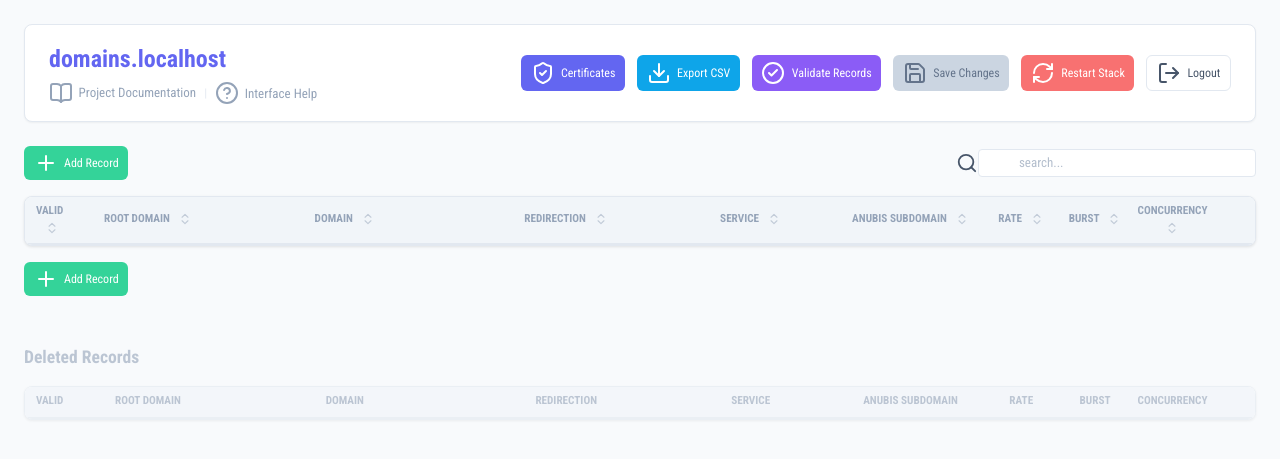
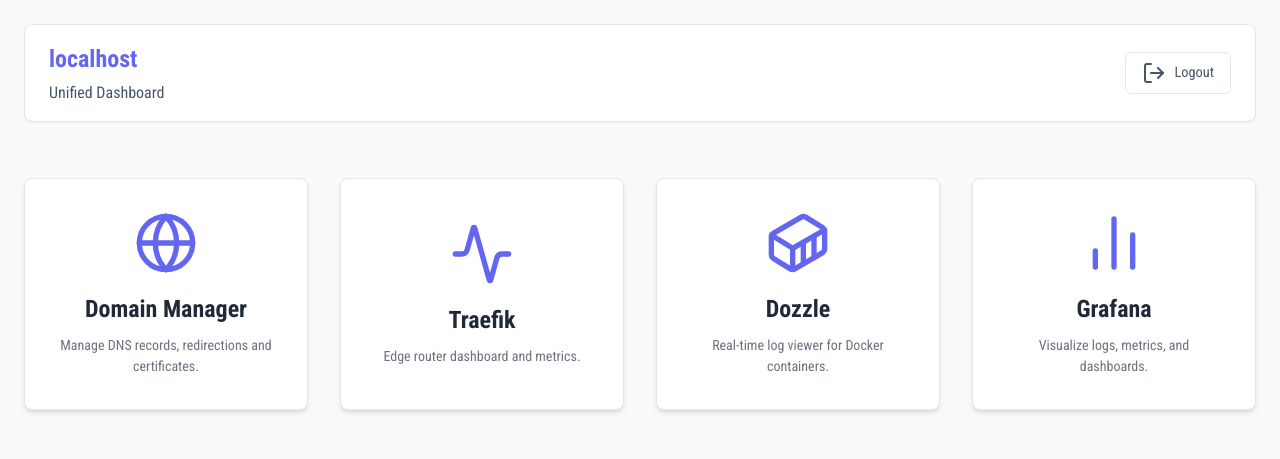
Before and after one commit to pinano/traefik-crowdsec-anubis-grafana, a Flask app: page / in a window 1280 px wide. Shown: the top 459 px of the page. Run offline with Flask 3, Linux system fonts and the light colour scheme; the visitor is signed in with stand-in values (Sample User, id 1); data that the repository does not hold is empty.

Commit message:
feat: Introduce a unified dashboard and configure domain manager for single sign-on across services.

```diff
--- a/config/domain-manager/app.py
+++ b/config/domain-manager/app.py
@@ -14,17 +14,23 @@ import base64
 import datetime
 import tldextract
 from collections import defaultdict
+from werkzeug.middleware.proxy_fix import ProxyFix
 
 app = Flask(__name__)
-app.secret_key = os.environ.get('FLASK_SECRET_KEY', secrets.token_hex(32))
+app.secret_key = os.environ.get('DOMAIN_MANAGER_SECRET_KEY', secrets.token_hex(32))
 
 # --- Hardened Session Settings ---
 app.config.update(
     SESSION_COOKIE_HTTPONLY=True,
     SESSION_COOKIE_SECURE=True,  # In production via Traefik HTTPS
     SESSION_COOKIE_SAMESITE='Lax',
-    PERMANENT_SESSION_LIFETIME=1800 # 30 minutes
+    PERMANENT_SESSION_LIFETIME=1800, # 30 minutes
+    SESSION_COOKIE_PATH='/' # Ensure cookie is valid for all subpaths
 )
+
+# Apply ProxyFix to handle X-Forwarded-For, X-Forwarded-Proto, X-Forwarded-Host, X-Forwarded-Prefix
+# x_for=1, x_proto=1, x_host=1, x_port=1, x_prefix=1
+app.wsgi_app = ProxyFix(app.wsgi_app, x_for=1, x_proto=1, x_host=1, x_prefix=1)
 
 # --- Rate Limiter Setup ---
 limiter = Limiter(
@@ -66,7 +72,7 @@ def login_required(f):
     @wraps(f)
     def decorated_function(*args, **kwargs):
         if not session.get('logged_in'):
-            if request.path.startswith('/api/') or request.path == '/api/restart-stream':
+            if request.path.startswith('/dm-api/') or request.path == '/dm-api/restart-stream':
                 return jsonify({'error': 'Unauthorized', 'message': 'Authentication required'}), 401
             return redirect(url_for('login'))
         return f(*args, **kwargs)
@@ -116,8 +122,6 @@ def validate_domain_data(entry):
 
     return True
 
-    return True
-
 def get_root_domain(domain):
     extracted = tldextract.extract(domain)
     if extracted.suffix:
@@ -157,6 +161,7 @@ def parse_certificate_data(cert_b64):
         data = {
             'error': None,
             'valid_days': -1,
+            'expiration_timestamp': 0, # For precise sorting
             'expiration_text': "",
             'cn': "",
             'sans': []
@@ -183,6 +188,7 @@ def parse_certificate_data(cert_b64):
                     now = datetime.datetime.utcnow()
                     delta = dt - now
                     data['valid_days'] = delta.days
+                    data['expiration_timestamp'] = dt.timestamp()
                     data['expiration_text'] = f"{formatted} ({delta.days} days left)"
                 except:
                     data['expiration_text'] = date_str
@@ -215,6 +221,7 @@ def parse_certificate_data(cert_b64):
          return {
                 'error': f"Exception: {e}",
                 'valid_days': -1,
+                'expiration_timestamp': 0,
                 'expiration_text': str(e),
                 'cn': "Error",
                 'sans': []
@@ -235,34 +242,33 @@ def read_csv():
             enabled = True
             first_col = row[0].strip()
 
-            # Skip pure comments that are not data (e.g. the header or actual comments)
-            # We assume a data row has at least domain info.
-            # Our header starts with "# domain", so we should ideally skip that specific line or generic comments.
-            # However, a commented row looks like "# example.com".
+            # 1. Handle Commented Lines (Disabled Domains OR Pure Comments)
+            if first_col.startswith('#'):
+                # Remove the leading # and whitespace
+                clean_content = first_col.lstrip('#').strip()
 
-            if first_col.startswith('#'):
-                # Check if it looks like a data row (has CSV structure)
-                # This is tricky because csv.reader already split it.
-                # If it's a "soft deleted" row, the first cell has the #.
-                clean_domain = first_col.lstrip('#').strip()
-                if not clean_domain:
-                    # specific check for the header line or empty comments
+                # A. Detect Header: matches "domain" and "redirection"
+                #    (Checking row[1] index safely requires checking length first)
+                if 'domain' in clean_content.lower() and len(row) > 1 and 'redirection' in row[1].lower():
                     continue
 
-                # Check if this line is likely our header
-                if 'domain' in clean_domain and 'redirection' in row[1]:
+                # B. Detect Pure Comments / Separators (e.g. "---", "Section Title")
+                #    If it doesn't look like a domain (has spaces, no dots, etc), skip it.
+                #    Simple heuristic: valid domains don't usually have spaces.
+                if ' ' in clean_content or not clean_content:
                     continue
 
+                # C. It's a disabled domain
                 enabled = False
-                row[0] = clean_domain
+                row[0] = clean_content
 
-            # Ensure row has enough columns (7 based on template)
+            # 2. Ensure row has enough columns (pad if necessary)
             # domain, redirection, service_name, anubis_subdomain, rate, burst, concurrency
-            # pad if necessary
             while len(row) < 7:
                 row.append('')
 
-            data.append({
+            # 3. Create Entry Object
+            entry = {
                 'domain': row[0].strip(),
                 'redirection': row[1].strip(),
                 'service_name': row[2].strip(),
@@ -271,7 +277,14 @@ def read_csv():
                 'burst': row[5].strip(),
                 'concurrency': row[6].strip(),
                 'enabled': enabled
-            })
+            }
+
+            # 4. Final Validation (Skip garbage that might have slipped through)
+            #    We reuse the same validation logic we use for writing.
+            #    This prevents "----------------" or other junk from breaking the UI.
+            if validate_domain_data(entry):
+                data.append(entry)
+
     return data
 
 def write_csv(data):
@@ -301,31 +314,134 @@ def write_csv(data):
                 entry['concurrency']
             ])
 
+def resolve_domain(domain):
+    try:
+        return socket.gethostbyname(domain)
+    except socket.gaierror:
+        return None
+
+def check_host_file(domain):
+    try:
+        with open('/etc/hosts', 'r') as f:
+            for line in f:
+                if domain in line and not line.strip().startswith('#'):
+                    return True
+    except:
+        pass
+    return False
+
+def get_external_services():
+    try:
+        # Get list of services from docker ps or docker compose
+        # We want services that are part of our stack.
+        # Using docker compose ps --services might be best if we can run it.
+        # Alternatively, list all containers on the same network?
+        # Let's stick to a simple docker format command that lists names.
+        # But wait, the original logic probably used docker compose or docker ps.
+        # Let's try to query docker API via curl if available or subprocess docker.
+
+        # We will use the docker socket if mapped, or just subprocess 'docker'
+        # Requires 'docker' CLI to be installed in image. It is (we use it for restart).
+
+        cmd = ["docker", "ps", "--format", "{{.Names}}"]
+        result = subprocess.run(cmd, capture_output=True, text=True)
+
+        # This returns container names like 'traefik-domain-manager-1'.
+        # We might want service names.
+        # 'docker compose ps --services' is better if we are in the compose root.
+
+        cmd_compose = ["docker", "compose", "ps", "--services"]
+        # We need to run this in BASE_DIR
+        result = subprocess.run(cmd_compose, cwd=BASE_DIR, capture_output=True, text=True, env=ENV)
+
+        if result.returncode == 0:
+            services = result.stdout.strip().split('\n')
+            return [s.strip() for s in services if s.strip()]
+
+        return []
+    except Exception as e:
+        print(f"Error getting services: {e}")
+        return []
+
 @app.route('/login', methods=['GET', 'POST'])
 @limiter.limit("5 per minute")
 def login():
+    # Debug: Print headers to see what Traefik sends
+    # print(f"DEBUG LOGIN HEADERS: {request.headers}")
+
     if request.method == 'POST':
         # Simple prevention of empty submissions
         user = request.form.get('username', '')
         pw = request.form.get('password', '')
 
+        # Priority for next_url: Form data > X-Replaced-Path (Traefik Error Page) > Referrer (Direct Access)
+        next_url = request.form.get('next')
+        if not next_url:
+            next_url = request.headers.get('X-Replaced-Path')
+
+        # If still empty, check Referrer (this happens when user is on /dozzle and clicks Sign In)
+        if not next_url and request.referrer:
+            referrer = request.referrer
+            # Extract path from referrer if it belongs to our domain
+            if DOMAIN in referrer:
+                try:
+                    from urllib.parse import urlparse
+                    parsed = urlparse(referrer)
+                    if parsed.path and parsed.path != '/login':
+                        next_url = parsed.path
+                except:
+                    pass
+
+        print(f"DEBUG LOGIN POST: User={user}, Next={next_url}")
+
         if user == ADMIN_USER and pw == ADMIN_PASS:
             session.clear() # Clear any existing session to prevent fixation
             session['logged_in'] = True
             session.permanent = True
-            return redirect(url_for('index'))
+
+            # Helper to validate next_url (prevent open redirects)
+            if next_url and next_url.startswith('/'):
+                 print(f"DEBUG: Redirecting to {next_url}")
+                 return redirect(next_url)
+
+            print("DEBUG: Redirecting to dashboard")
+            return redirect(url_for('dashboard'))
 
         # Log failure (useful for external monitoring or security logs)
         print(f"SECURITY: Failed login attempt for user '{user}' from {request.remote_addr}")
-        return render_template('login.html', error='Invalid credentials', domain=DOMAIN)
-    return render_template('login.html', domain=DOMAIN)
+        return render_template('login.html', error='Invalid credentials', domain=DOMAIN, next=next_url)
+
+    # GET: Capture 'next' from query or Referer or X-Replaced-Path
+    next_url = request.args.get('next') or request.headers.get('X-Replaced-Path') or request.referrer
+
+    # Ensure we don't redirect back to login itself
+    if next_url and '/login' in next_url:
+        next_url = None
+
+    print(f"DEBUG LOGIN GET: Next={next_url}")
+    return render_template('login.html', domain=DOMAIN, next=next_url)
 
 @app.route('/logout')
 def logout():
     session.pop('logged_in', None)
     return redirect(url_for('login'))
+@app.route('/auth-check')
+@limiter.exempt
+def auth_check():
+    """
+    Forward Auth endpoint for Traefik.
+    Returns 200 if user is logged in, 401 otherwise.
+    """
+    if session.get('logged_in'):
+        return Response("OK", status=200)
+    return Response("Unauthorized", status=401)
 
 @app.route('/')
+@login_required
+def dashboard():
+    return render_template('dashboard.html', domain=DOMAIN)
+
+@app.route('/domains')
 @login_required
 def index():
     return render_template('index.html',
@@ -397,7 +513,8 @@ def certs_view():
                             'sans': real_sans_cleaned,
                             'root': get_root_domain(real_main) if real_main != 'unknown' else 'Unknown',
                             'expiration': cert_info['expiration_text'],
-                            'valid_days': cert_info['valid_days'], # Needed for sorting
+                            'valid_days': cert_info['valid_days'], # Needed for sorting context if visual
+                            'expiration_timestamp': cert_info.get('expiration_timestamp', 0),
                             'status': status,
                             'superseded': False # Default
                         })
@@ -414,12 +531,12 @@ def certs_view():
     final_certificates = []
 
     for main_domain, certs in certs_by_main.items():
-        # If multiple certs for same CN, sort by validity (more days = newer/better)
+        # If multiple certs for same CN, sort by precise expiration timestamp (more future = newer)
         if len(certs) > 1:
-            # Sort descending by valid_days
-            certs.sort(key=lambda x: x['valid_days'], reverse=True)
+            # Sort descending by expiration_timestamp
+            certs.sort(key=lambda x: x.get('expiration_timestamp', 0), reverse=True)
 
-            # The first one is active, rest are superseded
+            # The first one is active (furthest future expiration), rest are superseded
             for i in range(1, len(certs)):
                 certs[i]['superseded'] = True
                 certs[i]['status'] = 'superseded' # Override status for display logic if needed
@@ -449,7 +566,7 @@ def certs_view():
                            missing_domains=sorted(list(missing_domains)))
 
 
-@app.route('/api/domains', methods=['GET', 'POST'])
+@app.route('/dm-api/domains', methods=['GET', 'POST'])
 @login_required
 def api_domains():
     if request.method == 'GET':
@@ -521,7 +638,7 @@ def api_domains():
         write_csv(final_list)
         return jsonify({'status': 'success'})
 
-@app.route('/api/services', methods=['GET'])
+@app.route('/dm-api/services', methods=['GET'])
 @login_required
 def api_services():
     try:
@@ -531,90 +648,13 @@ def api_services():
         print(f"Error getting external services: {e}")
         return jsonify([])
 
-def get_external_services():
-    # Get the current project name to exclude its containers
-    current_project = os.environ.get('PROJECT_NAME', '')
-    # If not set, it defaults to the directory name of the project
-    if not current_project:
-        current_project = os.path.basename(BASE_DIR)
+# ... (omitted helper funcs) ...
 
-    # Get all running containers and their project label
-    # format: name|project
-    cmd = ["docker", "ps", "--format", "{{.Names}}|{{.Label \"com.docker.compose.project\"}}"]
-    result = subprocess.run(cmd, capture_output=True, text=True, check=True, env=ENV)
-
-    all_containers = result.stdout.splitlines()
-    external_services = []
-
-    for line in all_containers:
-        if '|' not in line:
-            continue
-        name, project = line.split('|', 1)
-
-        # Exclude if it belongs to the current project
-        if project == current_project:
-            continue
-
-        # Also exclude the domain-manager itself just in case
-        if name == "domain-manager":
-            continue
-
-        external_services.append(name)
-
-    final_list = sorted(list(set(external_services)))
-
-    # Append 'apache-host' if legacy installation is detected on the host
-    # We check both the env var and a persistent flag file to be robust across container restarts
-    apache_flag = os.path.join(BASE_DIR, ".apache_host_available")
-    if os.environ.get("APACHE_HOST_AVAILABLE") == "true" or os.path.exists(apache_flag):
-        # Put it at the beginning of the list for easy access if it exists
-        final_list.insert(0, "apache-host")
-
-    return final_list
-
-def resolve_domain(domain):
-    try:
-        if not domain:
-            return None
-        # Get the IP address of the domain
-        ip = socket.gethostbyname(domain)
-        return ip
-        return None
-    except Exception as e:
-        return None
-
-def check_host_file(domain):
-    """
-    Checks if a domain exists in the mounted /etc/hosts-host file.
-    Used for local validation fallback.
-    """
-    hosts_path = '/etc/hosts-host'
-    if not os.path.exists(hosts_path):
-        return False
-
-    try:
-        with open(hosts_path, 'r') as f:
-            for line in f:
-                # Remove comments
-                line = line.split('#', 1)[0].strip()
-                if not line:
-                    continue
-
-                # Format: IP domain1 domain2 ...
-                parts = line.split()
-                if len(parts) >= 2:
-                    if domain in parts[1:]:
-                        return True
-    except Exception as e:
-        print(f"Error reading {hosts_path}: {e}")
-        return False
-
-    return False
-
-@app.route('/api/check-domain', methods=['POST'])
+@app.route('/dm-api/check-domain', methods=['POST'])
 @limiter.exempt
 @login_required
 def check_domain():
+    # ... (function body same as before, just route changed)
     data = request.json
     domain_to_check = data.get('domain', '').strip()
     redirection_to_check = data.get('redirection', '').strip()
@@ -740,7 +780,7 @@ def check_domain():
 
     return jsonify(status_response)
 
-@app.route('/api/restart', methods=['POST'])
+@app.route('/dm-api/restart', methods=['POST'])
 @login_required
 def restart_stack():
     # We still keep the old restart for compatibility or simple trigger
@@ -750,7 +790,7 @@ def restart_stack():
     except Exception as e:
         return jsonify({'error': str(e)}), 500
 
-@app.route('/api/restart-stream')
+@app.route('/dm-api/restart-stream')
 @login_required
 def restart_stream():
     def generate():
--- a/config/domain-manager/static/script.js
+++ b/config/domain-manager/static/script.js
@@ -345,7 +345,7 @@ document.addEventListener('DOMContentLoaded', () => {
 
     async function loadDomains() {
         try {
-            const response = await fetch('/api/domains');
+            const response = await fetch('/dm-api/domains');
             const data = await response.json();
             // Assign unique IDs for reactive tracking and calculate root domain
             allDomains = data.map(d => {
@@ -369,7 +369,7 @@ document.addEventListener('DOMContentLoaded', () => {
 
     async function loadServices() {
         try {
-            const response = await fetch('/api/services');
+            const response = await fetch('/dm-api/services');
             allServices = await response.json();
         } catch (error) {
             console.error('Error loading services:', error);
@@ -701,7 +701,7 @@ document.addEventListener('DOMContentLoaded', () => {
 
                 const task = async () => {
                     try {
-                        const response = await fetch('/api/check-domain', {
+                        const response = await fetch('/dm-api/check-domain', {
                             method: 'POST',
                             headers: {
                                 'Content-Type': 'application/json',
@@ -806,7 +806,7 @@ document.addEventListener('DOMContentLoaded', () => {
             .map(getCleanPayload);
 
         try {
-            const response = await fetch('/api/domains', {
+            const response = await fetch('/dm-api/domains', {
                 method: 'POST',
                 headers: {
                     'Content-Type': 'application/json',
@@ -970,7 +970,7 @@ document.addEventListener('DOMContentLoaded', () => {
         document.body.classList.remove('has-notification');
         restartBtn.classList.remove('btn-restart-needed');
 
-        const eventSource = new EventSource(`/api/restart-stream?csrf_token=${csrfToken}`);
+        const eventSource = new EventSource(`/dm-api/restart-stream?csrf_token=${csrfToken}`);
 
         eventSource.onmessage = (event) => {
             if (event.data.trim() === "[Process finished with code 0]") {
--- a/config/domain-manager/static/style.css
+++ b/config/domain-manager/static/style.css
@@ -158,17 +158,20 @@ body.has-notification .header-scrolled {
 .btn {
     display: inline-flex;
     align-items: center;
-    gap: 0.4rem;
-    padding: 0.3rem 0.6rem;
-    /* Smaller padding */
-    border-radius: 0.375rem;
+    justify-content: center;
+    gap: 0.5rem;
+    padding: 0.5rem 1rem;
+    border-radius: 6px;
     font-weight: 500;
+    text-decoration: none;
+    transition: all 0.2s;
+    border: none;
     cursor: pointer;
-    border: none;
-    transition: all 0.2s;
-    text-decoration: none;
-    font-size: 0.75rem;
-    /* Smaller font */
+    font-size: 0.9rem;
+}
+
+.btn-icon-only {
+    padding: 0.5rem;
 }
 
 .btn i {
--- /dev/null
+++ b/config/domain-manager/templates/dashboard.html
@@ -0,0 +1,120 @@
+<!DOCTYPE html>
+<html lang="en">
+
+<head>
+    <meta charset="UTF-8">
+    <meta name="viewport" content="width=device-width, initial-scale=1.0">
+    <title>{{ domain }} - Dashboard</title>
+    <link rel="shortcut icon" href="{{ url_for('static', filename='favicon.png') }}" type="image/png">
+    <link rel="stylesheet" href="{{ url_for('static', filename='style.css') }}">
+    <link
+        href="https://fonts.googleapis.com/css2?family=Roboto+Condensed:ital,wght@0,300;0,400;0,700;1,300&display=swap"
+        rel="stylesheet">
+    <script src="https://unpkg.com/lucide@latest"></script>
+    <style>
+        .dashboard-grid {
+            display: grid;
+            grid-template-columns: repeat(auto-fit, minmax(250px, 1fr));
+            gap: 2rem;
+            padding: 2rem 0;
+        }
+
+        .app-card {
+            background: white;
+            border-radius: 8px;
+            padding: 2rem;
+            text-align: center;
+            box-shadow: 0 4px 6px -1px rgba(0, 0, 0, 0.1), 0 2px 4px -1px rgba(0, 0, 0, 0.06);
+            transition: transform 0.2s, box-shadow 0.2s;
+            text-decoration: none;
+            color: inherit;
+            border: 1px solid #e5e7eb;
+            display: flex;
+            flex-direction: column;
+            align-items: center;
+            justify-content: center;
+            height: 100%;
+        }
+
+        .app-card:hover {
+            transform: translateY(-5px);
+            box-shadow: 0 10px 15px -3px rgba(0, 0, 0, 0.1), 0 4px 6px -2px rgba(0, 0, 0, 0.05);
+            border-color: var(--primary-color);
+        }
+
+        .app-icon {
+            width: 4rem;
+            height: 4rem;
+            margin-bottom: 1rem;
+            color: var(--primary-color);
+        }
+
+        .app-title {
+            font-size: 1.5rem;
+            font-weight: 700;
+            color: #1f2937;
+            margin-bottom: 0.5rem;
+        }
+
+        .app-desc {
+            font-size: 0.875rem;
+            color: #6b7280;
+        }
+    </style>
+</head>
+
+<body>
+    <div class="container">
+        <header>
+            <div class="logo">
+                <h1>{{ domain }}</h1>
+                <div class="logo-subtitles">
+                    <span>Unified Dashboard</span>
+                </div>
+            </div>
+            <div class="actions">
+                <a href="{{ url_for('logout') }}" class="btn btn-secondary">
+                    <i data-lucide="log-out"></i> Logout
+                </a>
+            </div>
+        </header>
+
+        <main>
+            <div class="dashboard-grid">
+                <!-- Domain Manager -->
+                <a href="/domains" class="app-card">
+                    <i data-lucide="globe" class="app-icon"></i>
+                    <h2 class="app-title">Domain Manager</h2>
+                    <p class="app-desc">Manage DNS records, redirections and certificates.</p>
+                </a>
+
+                <!-- Traefik -->
+                <a href="/traefik/" target="_blank" class="app-card">
+                    <i data-lucide="activity" class="app-icon"></i>
+                    <h2 class="app-title">Traefik</h2>
+                    <p class="app-desc">Edge router dashboard and metrics.</p>
+                </a>
+
+                <!-- Dozzle -->
+                <a href="/dozzle/" target="_blank" class="app-card">
+                    <i data-lucide="container" class="app-icon"></i>
+                    <h2 class="app-title">Dozzle</h2>
+                    <p class="app-desc">Real-time log viewer for Docker containers.</p>
+                </a>
+
+                <!-- Grafana -->
+                <a href="/grafana/" target="_blank" class="app-card">
+                    <i data-lucide="bar-chart-2" class="app-icon"></i>
+                    <h2 class="app-title">Grafana</h2>
+                    <p class="app-desc">Visualize logs, metrics, and dashboards.</p>
+                </a>
+            </div>
+        </main>
+    </div>
+
+    <script>
+        lucide.createIcons();
+    </script>
+</body>
+
+</html>
--- a/config/domain-manager/templates/index.html
+++ b/config/domain-manager/templates/index.html
@@ -41,6 +41,9 @@
                 </div>
             </div>
             <div class="actions">
+                <a href="{{ url_for('dashboard') }}" class="btn btn-secondary" title="Main Dashboard">
+                    <i data-lucide="layout-grid"></i> Dashboard
+                </a>
                 <a href="{{ url_for('certs_view') }}" target="_blank" class="btn btn-primary">
                     <i data-lucide="shield-check"></i> Certificates
                 </a>
```
Also changed, not shown: config/domain-manager/templates/certs.html (+8 -3 lines), config/domain-manager/templates/login.html (+6 -3 lines), docker-compose-domain-manager.yaml (+10 -4 lines), docker-compose-grafana-loki-alloy.yaml (+11 -4 lines), docker-compose-tools.yaml (+5 -4 lines), docker-compose-traefik-crowdsec-redis.yaml (+7 -6 lines), 3 other files.
